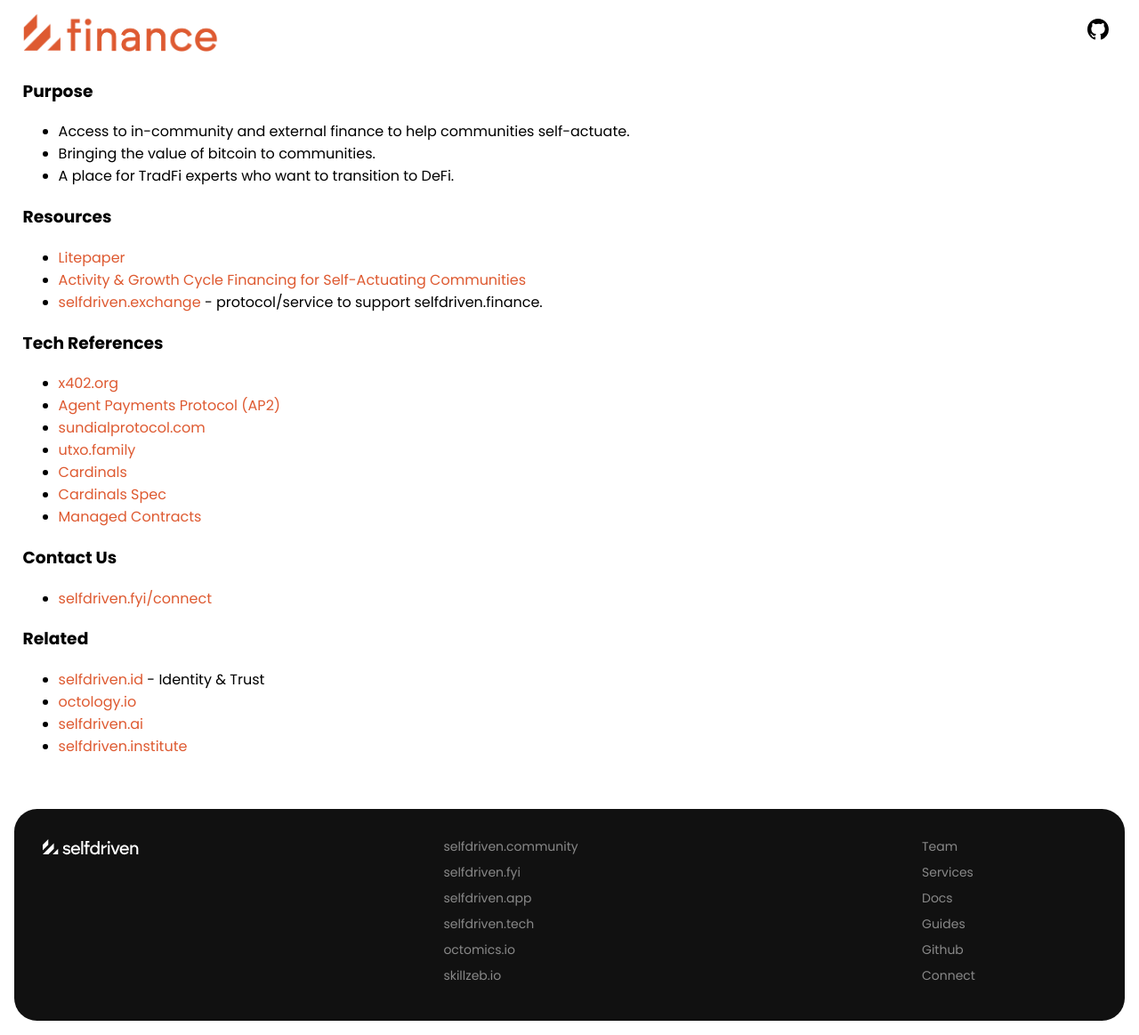
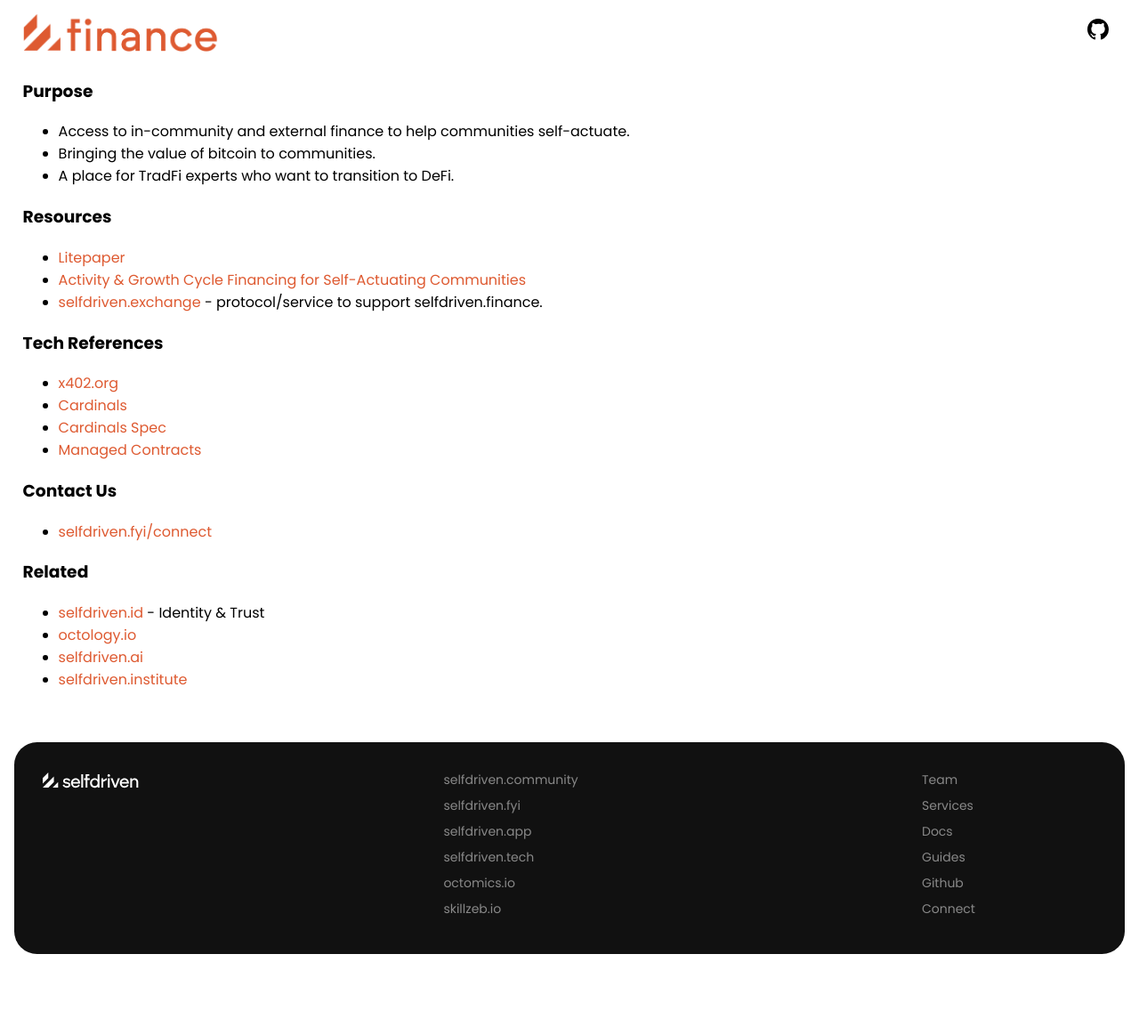
Before and after one commit to selfdriven-foundation/selfdriven-finance, a Jekyll site: the page built from docs/index.md, in a window 1280 px wide. Shown: the whole page at 89% size. Built offline with Jekyll 4.4.1, drawn with Linux system fonts in a browser that asks for light colours; after the commit the page ends 1088 px from its top, so only the background shows below that.

Commit message:
Update index.md

```diff
--- a/docs/index.md
+++ b/docs/index.md
@@ -18,9 +18,6 @@
 ### Tech References
 
 - [x402.org](https://x402.org)
-- [Agent Payments Protocol (AP2)](https://ap2-protocol.org)
-- [sundialprotocol.com](https://www.sundialprotocol.com)
-- [utxo.family](https://utxo.family)
 - [Cardinals](https://iohk.io/jp/newsroom/bitcoin-ordinals-bridged-to-cardano-for-the-first-time-with-bitvmx-protocol)
 - [Cardinals Spec](https://github.com/input-output-hk/cardinal-spec)
 - [Managed Contracts](https://docs.gomaestro.org/cardano/managed-contracts-api/overview)
```
